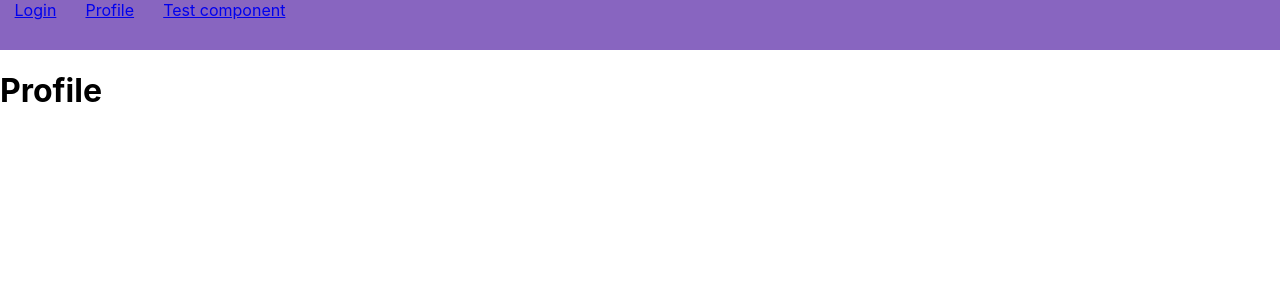
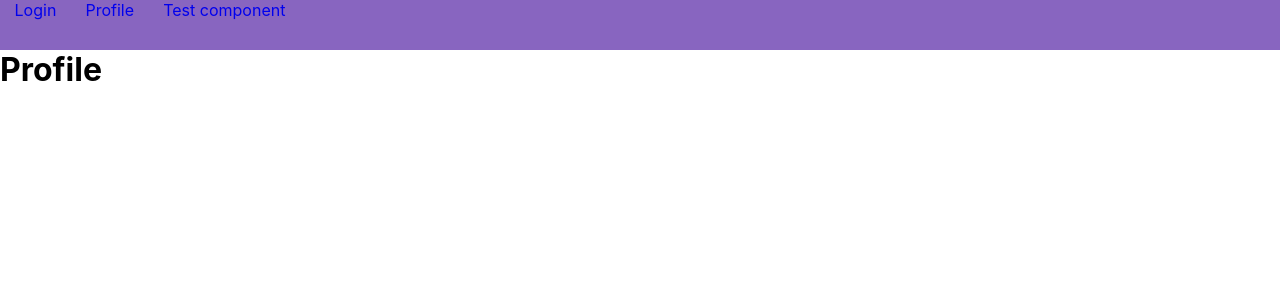
Before and after one commit to Evgeniy-92/cards-2-0, a React (Create React App) app: page / in a window 1280 px wide. Shown: the top 300 px of the page. Built offline with nearby package versions, Linux system fonts and the light colour scheme.

Commit message:
feature(all prod): added global styles

```diff
--- /dev/null
+++ b/src/styles/_global.scss
@@ -0,0 +1,53 @@
+* {
+  padding: 0;
+  margin: 0;
+  border: 0;
+}
+
+*, *:before, *:after {
+  -moz-box-sizing: border-box;
+  -webkit-box-sizing: border-box;
+  box-sizing: border-box;
+}
+
+:focus, :active {
+  outline: none;
+}
+
+a:focus, a:active {
+  outline: none;
+}
+
+input, button, textarea {
+  font-family: inherit;
+  outline: none;
+}
+
+input::-ms-clear {
+  display: none;
+}
+
+button {
+  cursor: pointer;
+}
+
+button::-moz-focus-inner {
+  padding: 0;
+  border: 0;
+}
+
+a, a:visited {
+  text-decoration: none;
+}
+
+a:hover {
+  text-decoration: none;
+}
+
+ul li {
+  list-style: none;
+}
+
+img {
+  vertical-align: top;
+}
```
Also changed, not shown: src/index.tsx (+5 -4 lines).
